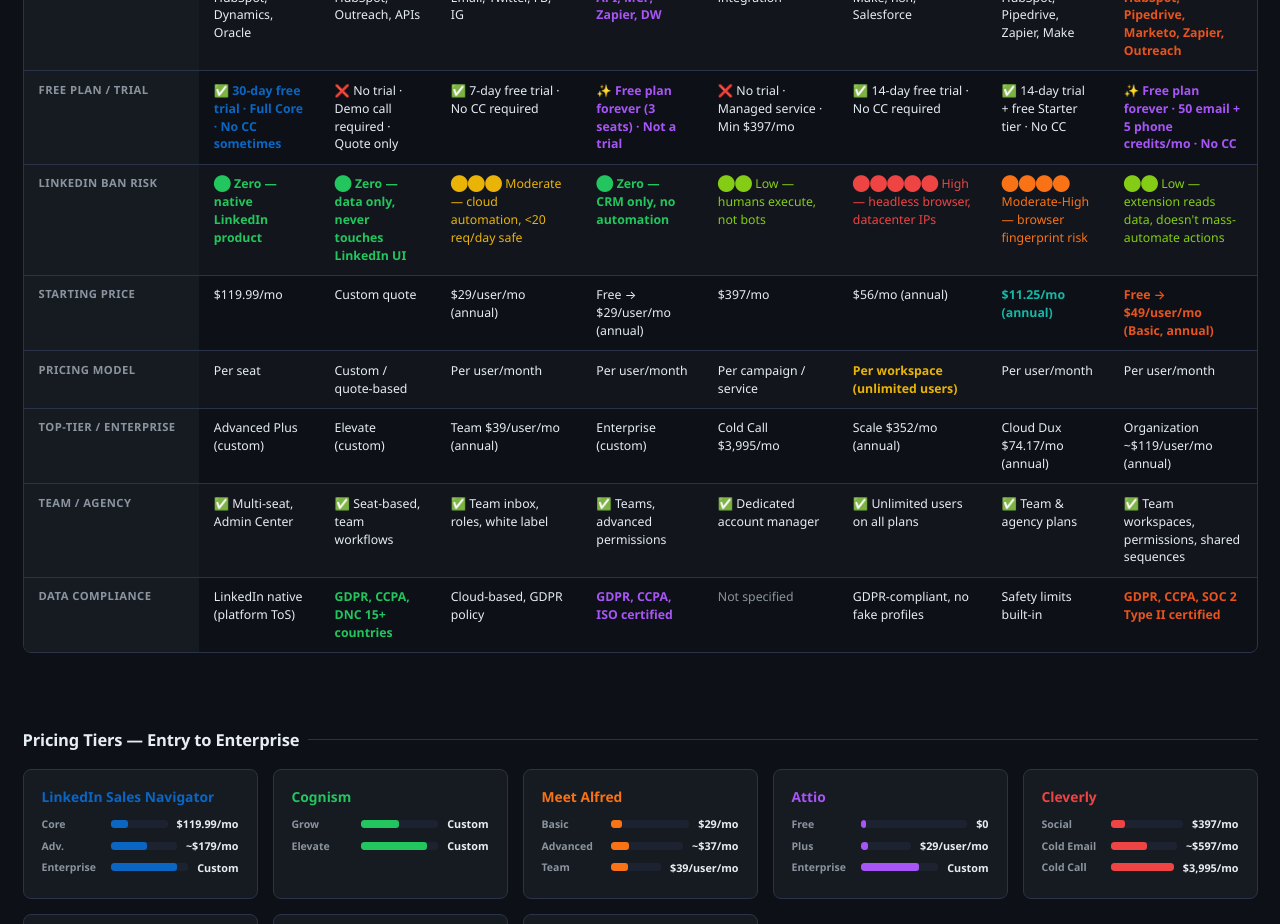
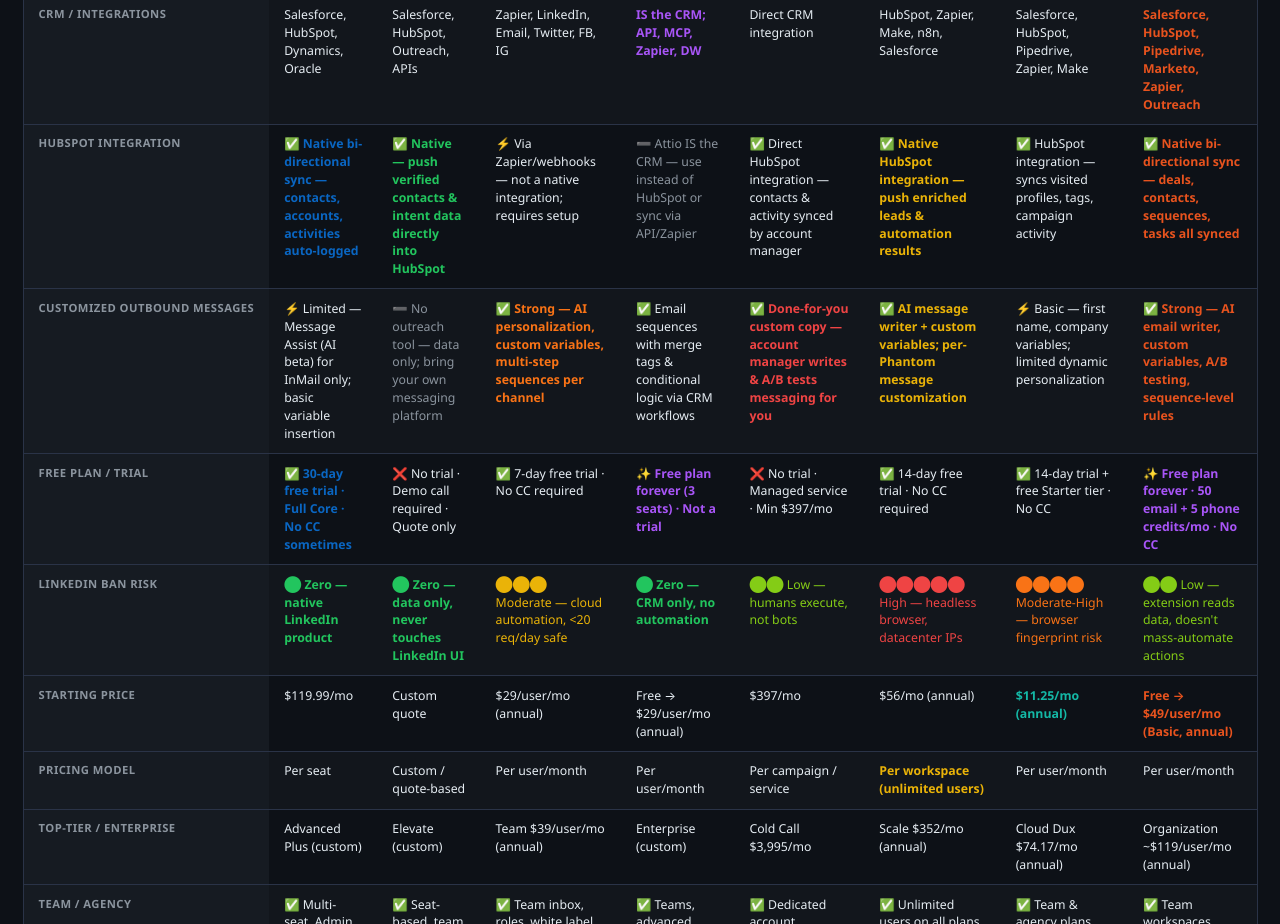
Before and after one commit to SpaceViking4/sales-tool-dashboard, a plain HTML site: page index.html in a window 1280 px wide. Shown: the part 1920-2844 px from the top of the page. Drawn offline with Linux system fonts and the light colour scheme.

Commit message:
Add HubSpot & custom messaging rows; table columns now hide on filter

```diff
--- a/index.html
+++ b/index.html
@@ -790,6 +790,28 @@
             <td class="highlight" style="color:var(--apo)">Salesforce, HubSpot, Pipedrive, Marketo, Zapier, Outreach</td>
           </tr>
           <tr>
+            <td class="row-label">HubSpot Integration</td>
+            <td class="highlight" style="color:var(--li)">✅ Native bi-directional sync — contacts, accounts, activities auto-logged</td>
+            <td class="highlight" style="color:var(--cog)">✅ Native — push verified contacts &amp; intent data directly into HubSpot</td>
+            <td>⚡ Via Zapier/webhooks — not a native integration; requires setup</td>
+            <td style="color:var(--muted)">➖ Attio IS the CRM — use instead of HubSpot or sync via API/Zapier</td>
+            <td>✅ Direct HubSpot integration — contacts &amp; activity synced by account manager</td>
+            <td class="highlight" style="color:var(--pb)">✅ Native HubSpot integration — push enriched leads &amp; automation results</td>
+            <td>✅ HubSpot integration — syncs visited profiles, tags, campaign activity</td>
+            <td class="highlight" style="color:var(--apo)">✅ Native bi-directional sync — deals, contacts, sequences, tasks all synced</td>
+          </tr>
+          <tr>
+            <td class="row-label">Customized Outbound Messages</td>
+            <td>⚡ Limited — Message Assist (AI beta) for InMail only; basic variable insertion</td>
+            <td style="color:var(--muted)">➖ No outreach tool — data only; bring your own messaging platform</td>
+            <td class="highlight" style="color:var(--ma)">✅ Strong — AI personalization, custom variables, multi-step sequences per channel</td>
+            <td>✅ Email sequences with merge tags &amp; conditional logic via CRM workflows</td>
+            <td class="highlight" style="color:var(--clv)">✅ Done-for-you custom copy — account manager writes &amp; A/B tests messaging for you</td>
+            <td class="highlight" style="color:var(--pb)">✅ AI message writer + custom variables; per-Phantom message customization</td>
+            <td>⚡ Basic — first name, company variables; limited dynamic personalization</td>
+            <td class="highlight" style="color:var(--apo)">✅ Strong — AI email writer, custom variables, A/B testing, sequence-level rules</td>
+          </tr>
+          <tr>
             <td class="row-label">Free Plan / Trial</td>
             <td class="highlight" style="color:var(--li)">✅ 30-day free trial · Full Core · No CC sometimes</td>
             <td>❌ No trial · Demo call required · Quote only</td>
@@ -1249,29 +1271,21 @@
         card.classList.toggle('hidden', !visible.includes(i));
       });
 
-      // Also grey out table columns
-      const allCols = document.querySelectorAll('#compTable thead th');
-      const allTds  = document.querySelectorAll('#compTable tbody td');
-
-      if (f === 'all') {
-        allCols.forEach(c => c.style.opacity = '');
-        allTds.forEach(c => c.style.opacity = '');
-        return;
-      }
-
-      // col indices in table: 0=label, 1=SalesNav, 2=Cognism, 3=Alfred, 4=Attio, 5=Cleverly, 6=PB, 7=DuxSoup
+      // Hide/show table columns based on filter
+      // col indices: 0=label, 1=SalesNav, 2=Cognism, 3=Alfred, 4=Attio, 5=Cleverly, 6=PB, 7=DuxSoup, 8=Apollo
       const colVisible = visible.map(i => i + 1); // offset by 1 for label col
 
+      const allCols = document.querySelectorAll('#compTable thead th');
       allCols.forEach((c, ci) => {
         if (ci === 0) return;
-        c.style.opacity = colVisible.includes(ci) ? '' : '0.3';
+        c.style.display = colVisible.includes(ci) ? '' : 'none';
       });
 
       tableRows.forEach(row => {
         const tds = row.querySelectorAll('td');
         tds.forEach((td, ti) => {
           if (ti === 0) return;
-          td.style.opacity = colVisible.includes(ti) ? '' : '0.3';
+          td.style.display = colVisible.includes(ti) ? '' : 'none';
         });
       });
     });
```
